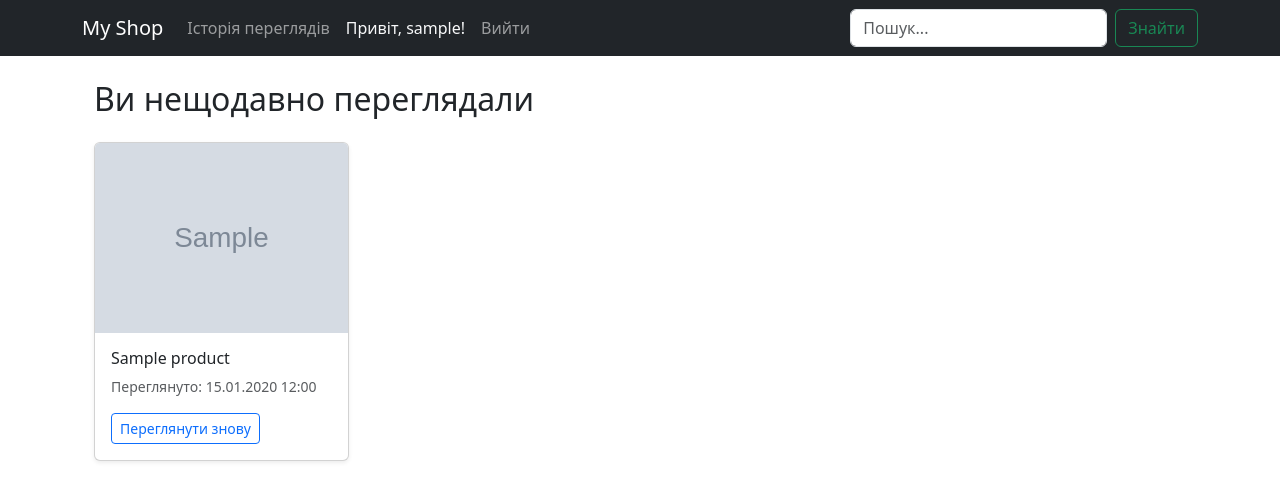
After one commit to Surftrader/online-store, a Django app: page /history/ in a window 1280 px wide. The commit adds this page. Shown: the top 501 px of the page. Run offline with Django 5.2, Linux system fonts and the light colour scheme; a user stored in the database is signed in; tables that the repository leaves empty hold one stand-in row (values such as "Sample post"); grey boxes marked "Sample" are stand-in pictures.

Commit message:
review history

```diff
--- a/products/urls.py
+++ b/products/urls.py
@@ -1,9 +1,10 @@
 from django.urls import path
-from .views import product_list, product_detail
+from .views import product_list, product_detail, viewed_products_list
 
 app_name = 'products'
 
 urlpatterns = [
     path('', product_list, name='product_list'),
     path('product/<slug:slug>/', product_detail, name='product_detail'),
+    path('history/', viewed_products_list, name='viewed_history'),
 ]
--- a/products/views.py
+++ b/products/views.py
@@ -2,6 +2,18 @@ from django.shortcuts import render, get_object_or_404, redirect
 from .models import Product, Category, ViewedProduct
 from reviews.forms import ReviewForm
 from django.db.models import Q
+from django.contrib.auth.decorators import login_required
+
+
+@login_required
+def viewed_products_list(request):
+    # Get the current user's viewing history, sort by date (newest on top)
+    # We use select_related to make the SQL query efficient (JOIN with the product table)
+    viewed_items = ViewedProduct.objects.filter(user=request.user).select_related('product')
+
+    return render(request, 'products/viewed_history.html', {
+        'viewed_items': viewed_items
+    })
 
 def product_list(request):
     # Get parameters from URL (example, ?category=smartphones&search=iphone)
--- a/templates/base.html
+++ b/templates/base.html
@@ -13,6 +13,9 @@
         <div class="collapse navbar-collapse">
             <ul class="navbar-nav me-auto">
                 {% if user.is_authenticated %}
+                    <li class="nav-item">
+                        <a class="nav-link" href="{% url 'products:viewed_history' %}">Історія переглядів</a>
+                    </li>
                     <li class="nav-item">
                         <span class="nav-link text-light">Привіт, {{ user.username }}!</span>
                     </li>
--- /dev/null
+++ b/templates/products/viewed_history.html
@@ -0,0 +1,31 @@
+{% extends "base.html" %}
+
+{% block title %}Історія переглядів{% endblock %}
+
+{% block content %}
+<div class="container">
+    <h2 class="mb-4">Ви нещодавно переглядали</h2>
+
+    <div class="row">
+        {% for item in viewed_items %}
+            <div class="col-md-3 mb-4">
+                <div class="card h-100 shadow-sm">
+                    {% if item.product.image %}
+                        <img src="{{ item.product.image.url }}" class="card-img-top" alt="{{ item.product.title }}">
+                    {% endif %}
+                    <div class="card-body">
+                        <h6 class="card-title">{{ item.product.title }}</h6>
+                        <p class="text-muted small">Переглянуто: {{ item.viewed_at|date:"d.m.Y H:i" }}</p>
+                        <a href="{{ item.product.get_absolute_url }}" class="btn btn-sm btn-outline-primary">Переглянути знову</a>
+                    </div>
+                </div>
+            </div>
+        {% empty %}
+            <div class="col-12">
+                <p class="alert alert-info">Ви ще не переглянули жодного товару.</p>
+                <a href="{% url 'products:product_list' %}" class="btn btn-primary">Перейти до покупок</a>
+            </div>
+        {% endfor %}
+    </div>
+</div>
+{% endblock %}
```
